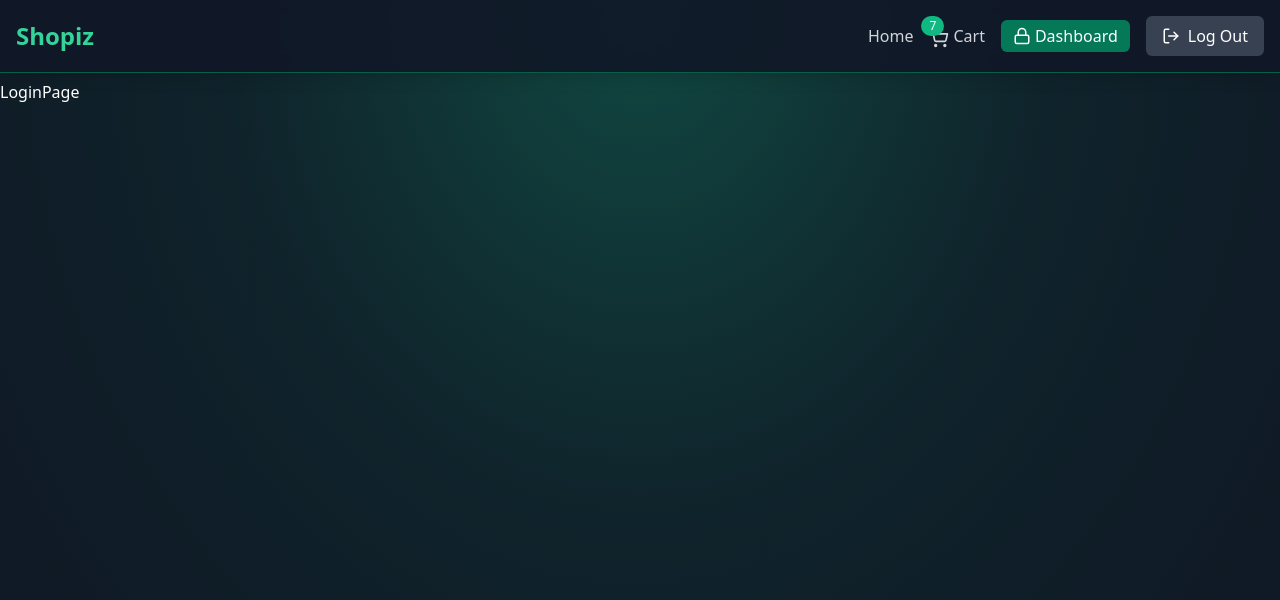
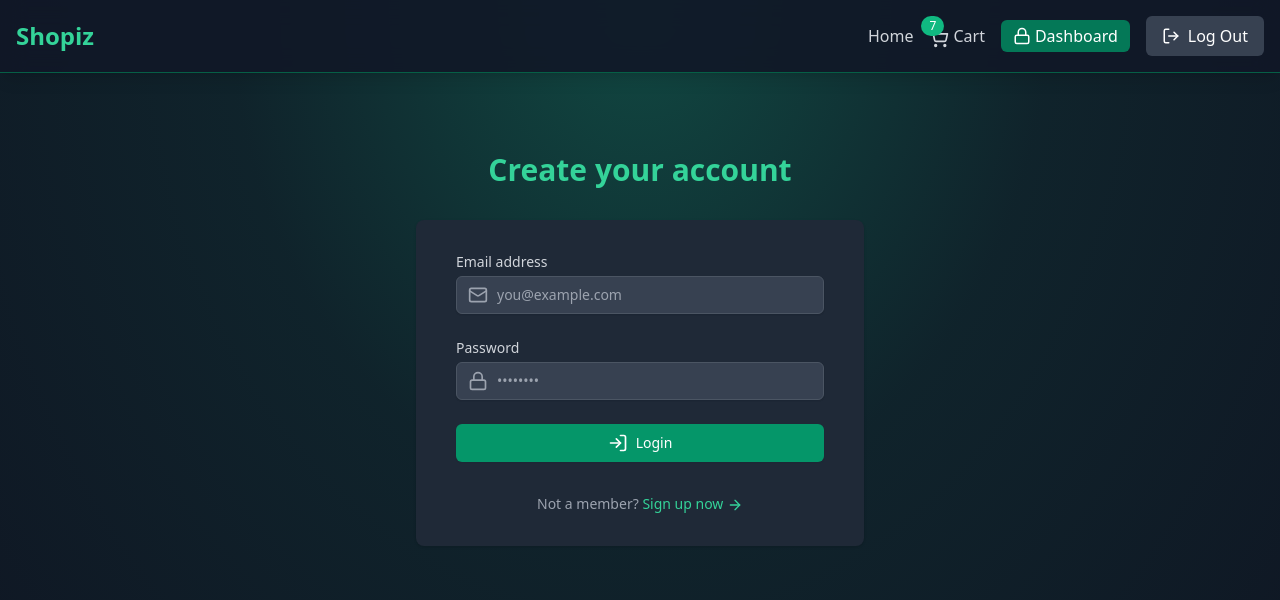
Before and after one commit to Vighnesh-code/Shopiz, a React (Vite) app in the folder frontend/: page /login in a window 1280 px wide. Shown: the top 600 px of the page. Built offline with nearby package versions, Linux system fonts and the light colour scheme.

Commit message:
Added Login Page

```diff
--- a/frontend/src/pages/LoginPage.jsx
+++ b/frontend/src/pages/LoginPage.jsx
@@ -1,7 +1,127 @@
-import React from "react";
+import { motion } from "framer-motion";
+import { LogIn, Mail, Lock, ArrowRight, Loader } from "lucide-react";
+import { useState } from "react";
+import { Link } from "react-router-dom";
 
 const LoginPage = () => {
-  return <div>LoginPage</div>;
+  const [email, setEmail] = useState("");
+  const [password, setPassword] = useState("");
+  const loading = false;
+
+  const handleSubmit = (e) => {
+    e.preventDefault();
+    console.log("Login Submit Button clicked!");
+  };
+
+  return (
+    <div className="flex flex-col justify-center py-12 sm:px-6 lg:px-8">
+      <motion.div
+        className="sm:mx-auto sm:w-full sm:max-w-md"
+        initial={{ opacity: 0, y: -20 }}
+        animate={{ opacity: 1, y: 0 }}
+        transition={{ duration: 0.8 }}
+      >
+        <h2 className="mt-6 text-center text-3xl font-extrabold text-emerald-400">
+          Create your account
+        </h2>
+      </motion.div>
+
+      <motion.div
+        className="mt-8 sm:mx-auto sm:w-full sm:max-w-md"
+        initial={{ opacity: 0, y: 20 }}
+        animate={{ opacity: 1, y: 0 }}
+        transition={{ duration: 0.8, delay: 0.2 }}
+      >
+        <div className="bg-gray-800 py-8 px-4 shadow sm:rounded-lg sm:px-10">
+          <form onSubmit={handleSubmit} className="space-y-6">
+            <div>
+              <label
+                htmlFor="email"
+                className="block text-sm font-medium text-gray-300"
+              >
+                Email address
+              </label>
+              <div className="mt-1 relative rounded-md shadow-sm">
+                <div className="absolute inset-y-0 left-0 pl-3 flex items-center pointer-events-none">
+                  <Mail className="h-5 w-5 text-gray-400" aria-hidden="true" />
+                </div>
+                <input
+                  id="email"
+                  type="email"
+                  required
+                  value={email}
+                  onChange={(e) => setEmail(e.target.value)}
+                  className=" block w-full px-3 py-2 pl-10 bg-gray-700 border border-gray-600
+									rounded-md shadow-sm
+									 placeholder-gray-400 focus:outline-none focus:ring-emerald-500
+									 focus:border-emerald-500 sm:text-sm"
+                  placeholder="you@example.com"
+                />
+              </div>
+            </div>
+
+            <div>
+              <label
+                htmlFor="password"
+                className="block text-sm font-medium text-gray-300"
+              >
+                Password
+              </label>
+              <div className="mt-1 relative rounded-md shadow-sm">
+                <div className="absolute inset-y-0 left-0 pl-3 flex items-center pointer-events-none">
+                  <Lock className="h-5 w-5 text-gray-400" aria-hidden="true" />
+                </div>
+                <input
+                  id="password"
+                  type="password"
+                  required
+                  value={password}
+                  onChange={(e) => setPassword(e.target.value)}
+                  className=" block w-full px-3 py-2 pl-10 bg-gray-700 border border-gray-600
+									rounded-md shadow-sm placeholder-gray-400 focus:outline-none focus:ring-emerald-500 focus:border-emerald-500 sm:text-sm"
+                  placeholder="••••••••"
+                />
+              </div>
+            </div>
+
+            <button
+              type="submit"
+              className="w-full flex justify-center py-2 px-4 border border-transparent
+							rounded-md shadow-sm text-sm font-medium text-white bg-emerald-600
+							 hover:bg-emerald-700 focus:outline-none focus:ring-2 focus:ring-offset-2
+							  focus:ring-emerald-500 transition duration-150 ease-in-out disabled:opacity-50"
+              disabled={loading}
+            >
+              {loading ? (
+                <>
+                  <Loader
+                    className="mr-2 h-5 w-5 animate-spin"
+                    aria-hidden="true"
+                  />
+                  Loading...
+                </>
+              ) : (
+                <>
+                  <LogIn className="mr-2 h-5 w-5" aria-hidden="true" />
+                  Login
+                </>
+              )}
+            </button>
+          </form>
+
+          <p className="mt-8 text-center text-sm text-gray-400">
+            Not a member?{" "}
+            <Link
+              to="/signup"
+              className="font-medium text-emerald-400 hover:text-emerald-300"
+            >
+              Sign up now <ArrowRight className="inline h-4 w-4" />
+            </Link>
+          </p>
+        </div>
+      </motion.div>
+    </div>
+  );
 };
 
 export default LoginPage;
```
